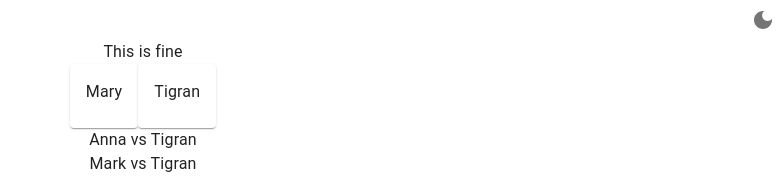
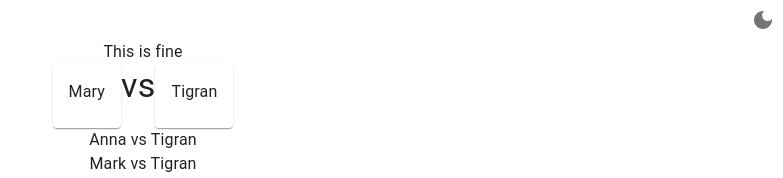
Before and after one commit to rabarbra/table_tennis, a React (Create React App) app in the folder web_frontend/table_tennis/: page / in a window 1280 px wide. Shown: the top 178 px of the page, without its empty margins (497-1280 px from the left). Built offline with nearby package versions, Linux system fonts and the light colour scheme.

Commit message:
feat: added current match component

```diff
--- a/web_frontend/table_tennis/src/components/CurrentMatch.tsx
+++ b/web_frontend/table_tennis/src/components/CurrentMatch.tsx
@@ -1,6 +1,7 @@
 import Card                 from '@mui/material/Card';
 import CardContent          from '@mui/material/CardContent';
 import Box                  from '@mui/material/Box';
+import Typography           from '@mui/material/Typography';
 import Match                from 'interfaces/Match';
 import Player               from 'interfaces/Player';
 import { running_matches }  from 'interfaces/test_data';
@@ -24,11 +25,14 @@ const PlayerCard = (
 const CurrentMatch = () => {
     const data: Match = running_matches[0];
     return(
-        <Box sx={{display: 'flex'}}>
+        <Box sx={{display: 'flex', alignItems: 'baseline'}}>
             <PlayerCard
                 player={data.a_player}
                 goals={data.goals_a || 0}
             />
+            <Typography variant='h4'>
+                vs
+            </Typography>
             <PlayerCard
                 player={data.b_player}
                 goals={data.goals_b || 0}
```
